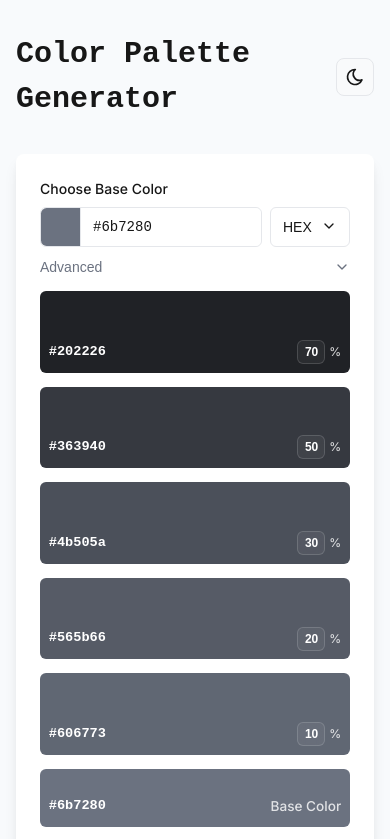
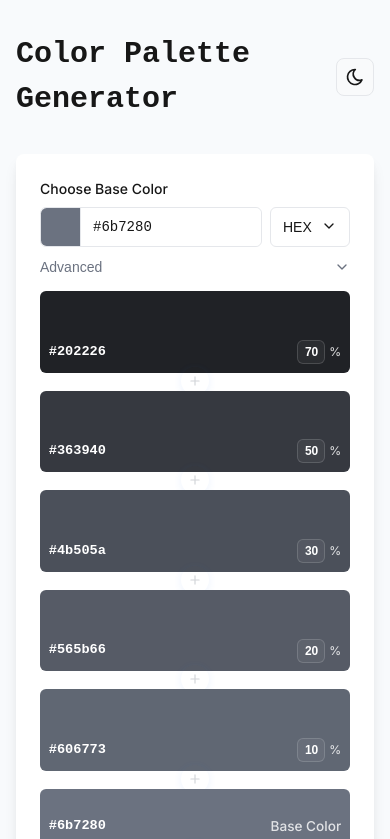
Before and after one commit to angiehemans/color-palette-generator, a Next.js app: page / in a window 390 px wide. Shown: the top 839 px of the page. Built offline with nearby package versions, Linux system fonts and the light colour scheme.

Commit message:
fixed hover for add button

```diff
--- a/src/app/globals.css
+++ b/src/app/globals.css
@@ -884,7 +884,7 @@ body {
   display: flex;
   justify-content: center;
   align-items: center;
-  height: 0.5rem;
+  height: 0.75rem;
   opacity: 0;
   transition: opacity 0.2s ease;
   margin: 0.125rem 0;
@@ -894,6 +894,7 @@ body {
   opacity: 1;
   z-index: 100;
 }
+
 
 .add-between-button {
   background: #3b82f6;
@@ -917,6 +918,27 @@ body {
   box-shadow: 0 4px 12px rgba(59, 130, 246, 0.4);
 }
 
+
+@media (max-width: 768px) {
+  .add-between-swatches {
+    opacity: 0.3;
+  }
+
+  .add-between-swatches:hover {
+    opacity: 1;
+  }
+
+  .add-between-button {
+    background: transparent;
+    color: #6b7280;
+  }
+
+  .add-between-swatches:hover > .add-between-button {
+  background: #2563eb;
+  color: #ffffff;
+  }
+}
+
 .drop-indicator {
   height: 3px;
   background: #3b82f6;
```
